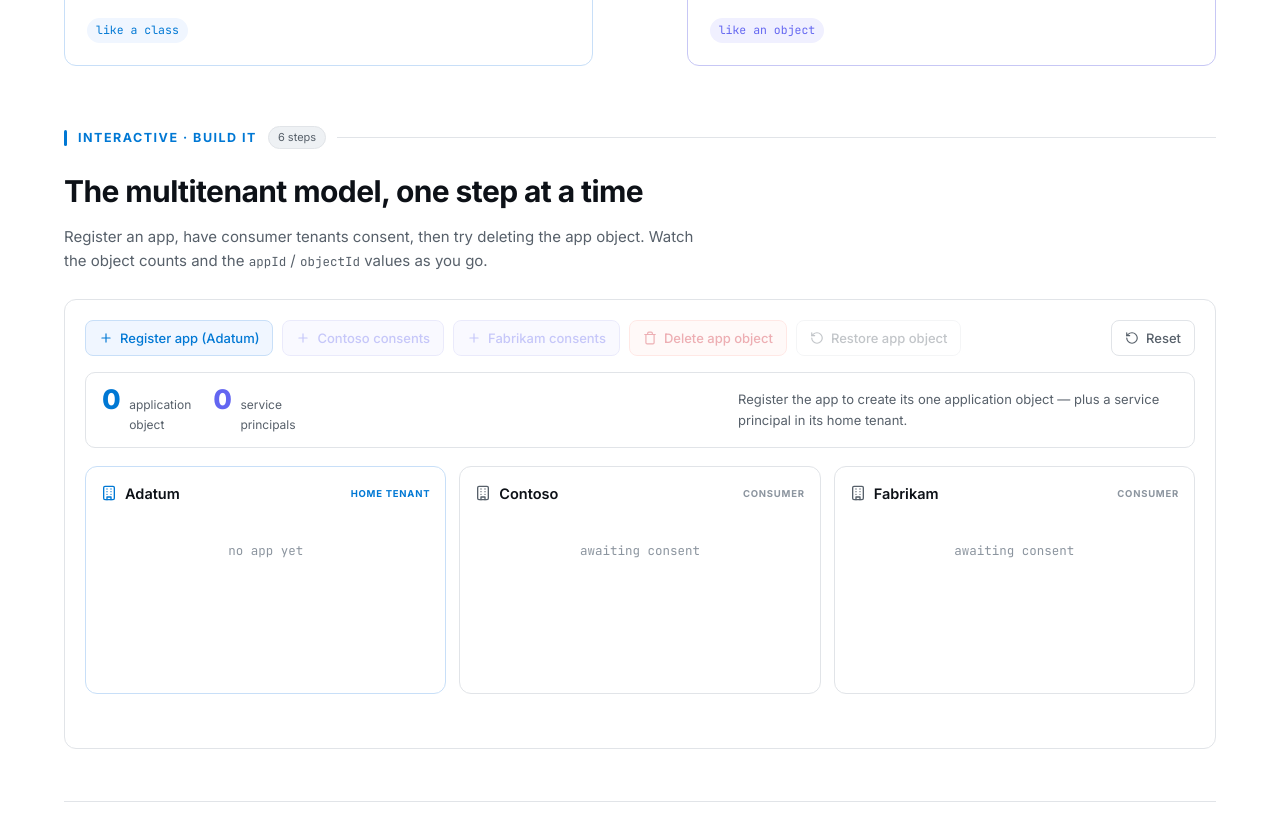
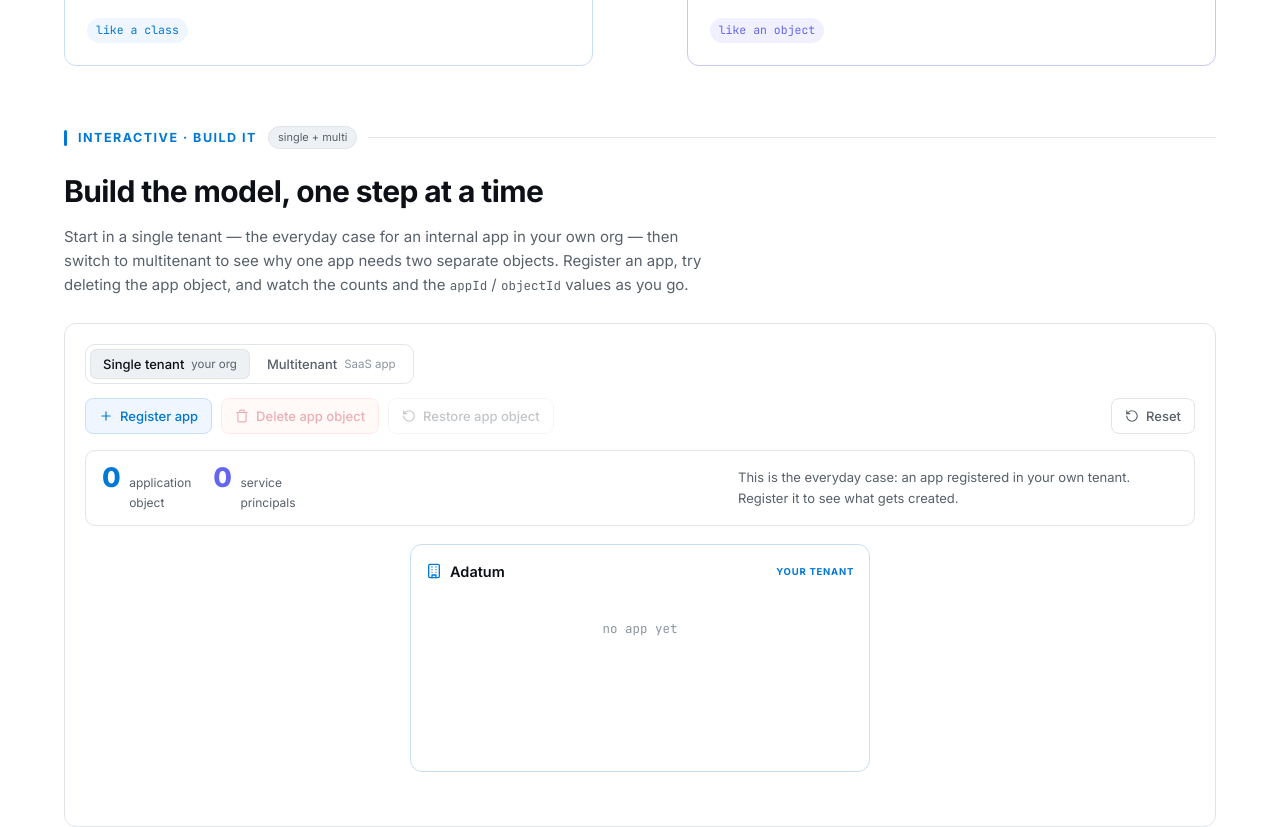
Before and after one commit to OmarNuno/secrole, a React (Vite) app: page /service-principals in a window 1280 px wide. Shown: the part 480-1307 px from the top of the page. Built offline with nearby package versions, Linux system fonts and the light colour scheme.

Commit message:
SP page: default to single-tenant with multitenant toggle; drop NEW badge from Updates

```diff
--- a/src/components/Nav.jsx
+++ b/src/components/Nav.jsx
@@ -19,7 +19,7 @@ export default function Nav() {
     { to: "/analyzer", label: "Overlap Analyzer" },
     { to: "/advisor", label: "AI Advisor" },
     { to: "/service-principals", label: "Service Principals" },
-    { to: "/updates", label: "Updates", badge: "NEW" },
+    { to: "/updates", label: "Updates" },
   ];
 
   const closeMenu = () => setMenuOpen(false);
--- a/src/pages/ServicePrincipals.jsx
+++ b/src/pages/ServicePrincipals.jsx
@@ -138,8 +138,14 @@ const css = `
 .sp-readout-note { font-size: 13px; color: var(--sp-muted); margin-left: auto; max-width: 440px; }
 @media (max-width: 720px){ .sp-readout-note { margin-left: 0; flex-basis: 100%; } }
 
+.sp-modeseg { display: inline-flex; gap: 4px; padding: 4px; background: var(--sp-bg); border: 1px solid var(--sp-border); border-radius: 10px; margin-bottom: 14px; }
+.sp-modeseg button { border: none; background: transparent; color: var(--sp-muted); font-family: var(--sp-sans); font-size: 13px; font-weight: 500; padding: 7px 13px; border-radius: 7px; cursor: pointer; display: flex; align-items: center; gap: 7px; transition: background .15s, color .15s; }
+.sp-modeseg button small { color: var(--sp-faint); font-weight: 400; font-size: 11.5px; }
+.sp-modeseg button.active { background: var(--sp-surface-2); color: var(--sp-text); box-shadow: inset 0 0 0 1px var(--sp-border); }
+.sp-modeseg button.active small { color: var(--sp-muted); }
 .sp-tenants { display: grid; grid-template-columns: repeat(3, 1fr); gap: 13px; }
-@media (max-width: 760px){ .sp-tenants { grid-template-columns: 1fr; } }
+.sp-tenants.single { grid-template-columns: minmax(0, 460px); justify-content: center; }
+@media (max-width: 760px){ .sp-tenants, .sp-tenants.single { grid-template-columns: 1fr; } }
 .sp-tenant { border: 1px solid var(--sp-border); border-radius: 12px; padding: 15px; background: var(--sp-bg); min-height: 228px; transition: border-color .2s; }
 .sp-tenant.home { border-color: var(--sp-app-bd); }
 .sp-tenant-hd { display: flex; align-items: center; justify-content: space-between; margin-bottom: 10px; }
@@ -296,6 +302,7 @@ const APPID = "7f3b9c21-4e8a-4d6f-bb2c-1a9e0d5c8f42";
 const IDS = { appObj: "a13e6b40-…-9f2c", homeSp: "c91d0f72-…-4ab8", contoso: "e44f5a18-…-2d7e", fabrikam: "0b27c9e3-…-1f6a" };
 
 function Simulator() {
+  const [mode, setMode] = useState("single"); // "single" = your tenant | "multi" = SaaS
   const [reg, setReg] = useState(false);
   const [contoso, setContoso] = useState(false);
   const [fabrikam, setFabrikam] = useState(false);
@@ -303,22 +310,31 @@ function Simulator() {
   const [restored, setRestored] = useState(false);
   const [flash, setFlash] = useState("");
 
+  const multi = mode === "multi";
   const appObjExists = reg && (!deleted || restored);
   const homeSpExists = reg && !deleted;
   const appCount = appObjExists ? 1 : 0;
   const spCount = (homeSpExists ? 1 : 0) + (contoso ? 1 : 0) + (fabrikam ? 1 : 0);
 
   const reset = () => { setReg(false); setContoso(false); setFabrikam(false); setDeleted(false); setRestored(false); setFlash(""); };
+  const switchMode = (m) => { setMode(m); reset(); };
   const ping = (m) => { setFlash(m); setTimeout(() => setFlash(""), 2600); };
 
   const note = useMemo(() => {
+    if (multi) {
       if (!reg) return "Register the app to create its one application object — plus a service principal in its home tenant.";
       if (deleted && !restored) return "Deleting the application object cascaded to its home-tenant service principal. Contoso and Fabrikam still have theirs — they live in different tenants.";
       if (restored) return "The application object is back, but its home-tenant service principal did not return with it. You'd re-consent to recreate it.";
       if (contoso && fabrikam) return "One application object, three service principals. Same appId everywhere; a distinct objectId per tenant.";
       if (contoso || fabrikam) return "Each tenant that consents gets its own service principal — its local instance of the same global app.";
       return "The home-tenant service principal was created automatically at registration. Now have a consumer tenant consent.";
-  }, [reg, contoso, fabrikam, deleted, restored]);
+    }
+    // single tenant — the everyday internal-app case
+    if (!reg) return "This is the everyday case: an app registered in your own tenant. Register it to see what gets created.";
+    if (deleted && !restored) return "Deleting the application object also deleted its service principal — in your tenant the two are bound together.";
+    if (restored) return "The application object is back, but the service principal did not return with it. You'd re-register it to recreate the pair.";
+    return "One app, two objects, one tenant: the application object (the definition) and the service principal (what signs in and holds permissions). Wondering why it's two objects for one app? Switch to Multitenant.";
+  }, [multi, reg, contoso, fabrikam, deleted, restored]);
 
   const renderSp = (id) => (
     <>
@@ -332,24 +348,29 @@ function Simulator() {
 
   return (
     <div className="sp-sim">
+      <div className="sp-modeseg" role="tablist" aria-label="Tenant scenario">
+        <button role="tab" aria-selected={!multi} className={!multi ? "active" : ""} onClick={() => switchMode("single")}>Single tenant <small>your org</small></button>
+        <button role="tab" aria-selected={multi} className={multi ? "active" : ""} onClick={() => switchMode("multi")}>Multitenant <small>SaaS app</small></button>
+      </div>
+
       <div className="sp-sim-controls">
-        <button className="sp-btn primary" disabled={reg} onClick={() => { setReg(true); ping("Created: 1 application object + 1 home-tenant service principal in Adatum."); }}><I.plus /> Register app (Adatum)</button>
-        <button className="sp-btn go" disabled={!reg || deleted || contoso} onClick={() => { setContoso(true); ping("Contoso admin consented → new service principal in Contoso."); }}><I.plus /> Contoso consents</button>
-        <button className="sp-btn go" disabled={!reg || deleted || fabrikam} onClick={() => { setFabrikam(true); ping("Fabrikam admin consented → new service principal in Fabrikam."); }}><I.plus /> Fabrikam consents</button>
-        <button className="sp-btn warn" disabled={!reg || deleted} onClick={() => { setDeleted(true); setRestored(false); ping("Application object deleted — its home service principal went with it."); }}><I.trash /> Delete app object</button>
-        <button className="sp-btn ghost" disabled={!deleted || restored} onClick={() => { setRestored(true); ping("App object restored. Notice the home service principal is still gone."); }}><I.reset /> Restore app object</button>
+        <button className="sp-btn primary" disabled={reg} onClick={() => { setReg(true); ping(multi ? "Created: 1 application object + 1 home-tenant service principal in Adatum." : "Created: 1 application object + 1 service principal — together in your tenant."); }}><I.plus /> Register app{multi ? " (Adatum)" : ""}</button>
+        {multi && <button className="sp-btn go" disabled={!reg || deleted || contoso} onClick={() => { setContoso(true); ping("Contoso admin consented → new service principal in Contoso."); }}><I.plus /> Contoso consents</button>}
+        {multi && <button className="sp-btn go" disabled={!reg || deleted || fabrikam} onClick={() => { setFabrikam(true); ping("Fabrikam admin consented → new service principal in Fabrikam."); }}><I.plus /> Fabrikam consents</button>}
+        <button className="sp-btn warn" disabled={!reg || deleted} onClick={() => { setDeleted(true); setRestored(false); ping(multi ? "Application object deleted — its home service principal went with it." : "Application object deleted — its service principal went with it."); }}><I.trash /> Delete app object</button>
+        <button className="sp-btn ghost" disabled={!deleted || restored} onClick={() => { setRestored(true); ping("App object restored. Notice the service principal is still gone."); }}><I.reset /> Restore app object</button>
         <button className="sp-btn ghost" onClick={reset} style={{ marginLeft: "auto" }}><I.reset /> Reset</button>
       </div>
 
       <div className="sp-readout">
         <div className="sp-stat"><span className="sp-stat-num app">{appCount}</span><span className="sp-stat-lbl">application<br/>object</span></div>
-        <div className="sp-stat"><span className="sp-stat-num sp">{spCount}</span><span className="sp-stat-lbl">service<br/>principals</span></div>
+        <div className="sp-stat"><span className="sp-stat-num sp">{spCount}</span><span className="sp-stat-lbl">service<br/>principal{spCount === 1 ? "" : "s"}</span></div>
         <div className="sp-readout-note">{note}</div>
       </div>
 
-      <div className="sp-tenants">
+      <div className={"sp-tenants" + (multi ? "" : " single")}>
         <div className="sp-tenant home">
-          <div className="sp-tenant-hd"><span className="sp-tenant-name"><I.building style={{ width: 16, height: 16, color: "var(--sp-app)" }} /> Adatum</span><span className="sp-tenant-role home">Home tenant</span></div>
+          <div className="sp-tenant-hd"><span className="sp-tenant-name"><I.building style={{ width: 16, height: 16, color: "var(--sp-app)" }} /> Adatum</span><span className="sp-tenant-role home">{multi ? "Home tenant" : "Your tenant"}</span></div>
           {!reg && <div className="sp-empty">no app yet</div>}
           {appObjExists && (
             <div className="sp-obj app">
@@ -358,18 +379,22 @@ function Simulator() {
             </div>
           )}
           {homeSpExists && renderSp(IDS.homeSp)}
-          {restored && !homeSpExists && <div className="sp-empty" style={{ paddingTop: 18, paddingBottom: 6 }}>home SP not restored</div>}
+          {restored && !homeSpExists && <div className="sp-empty" style={{ paddingTop: 18, paddingBottom: 6 }}>service principal not restored</div>}
         </div>
 
+        {multi && (
           <div className="sp-tenant">
             <div className="sp-tenant-hd"><span className="sp-tenant-name"><I.building style={{ width: 16, height: 16, color: "var(--sp-muted)" }} /> Contoso</span><span className="sp-tenant-role">Consumer</span></div>
             {contoso ? renderSp(IDS.contoso) : <div className="sp-empty">awaiting consent</div>}
           </div>
+        )}
 
+        {multi && (
           <div className="sp-tenant">
             <div className="sp-tenant-hd"><span className="sp-tenant-name"><I.building style={{ width: 16, height: 16, color: "var(--sp-muted)" }} /> Fabrikam</span><span className="sp-tenant-role">Consumer</span></div>
             {fabrikam ? renderSp(IDS.fabrikam) : <div className="sp-empty">awaiting consent</div>}
           </div>
+        )}
       </div>
 
       <div className="sp-flash">{flash}</div>
@@ -487,9 +512,9 @@ export default function ServicePrincipals() {
       </div>
 
       <section className="sp-section"><div className="sp-wrap">
-        <SectionHead label="Interactive · build it" chip="6 steps" />
-        <h2 className="sp-h2">The multitenant model, one step at a time</h2>
-        <p className="sp-sub">Register an app, have consumer tenants consent, then try deleting the app object. Watch the object counts and the <span className="sp-mono-inline">appId</span> / <span className="sp-mono-inline">objectId</span> values as you go.</p>
+        <SectionHead label="Interactive · build it" chip="single + multi" />
+        <h2 className="sp-h2">Build the model, one step at a time</h2>
+        <p className="sp-sub">Start in a single tenant — the everyday case for an internal app in your own org — then switch to multitenant to see why one app needs two separate objects. Register an app, try deleting the app object, and watch the counts and the <span className="sp-mono-inline">appId</span> / <span className="sp-mono-inline">objectId</span> values as you go.</p>
         <Simulator />
       </div></section>
 
```
Lines whose indentation alone changed are shown as unchanged.
